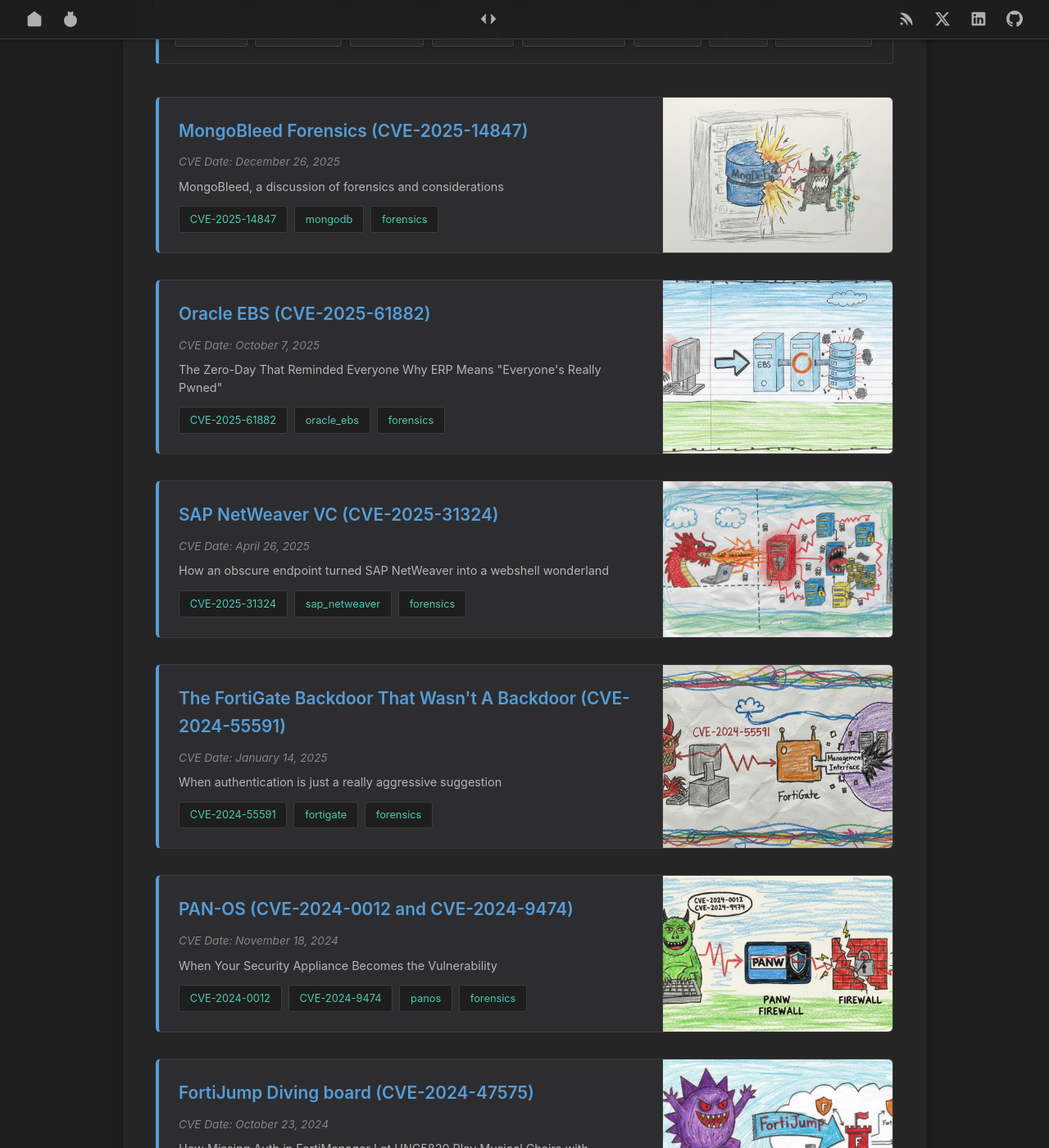
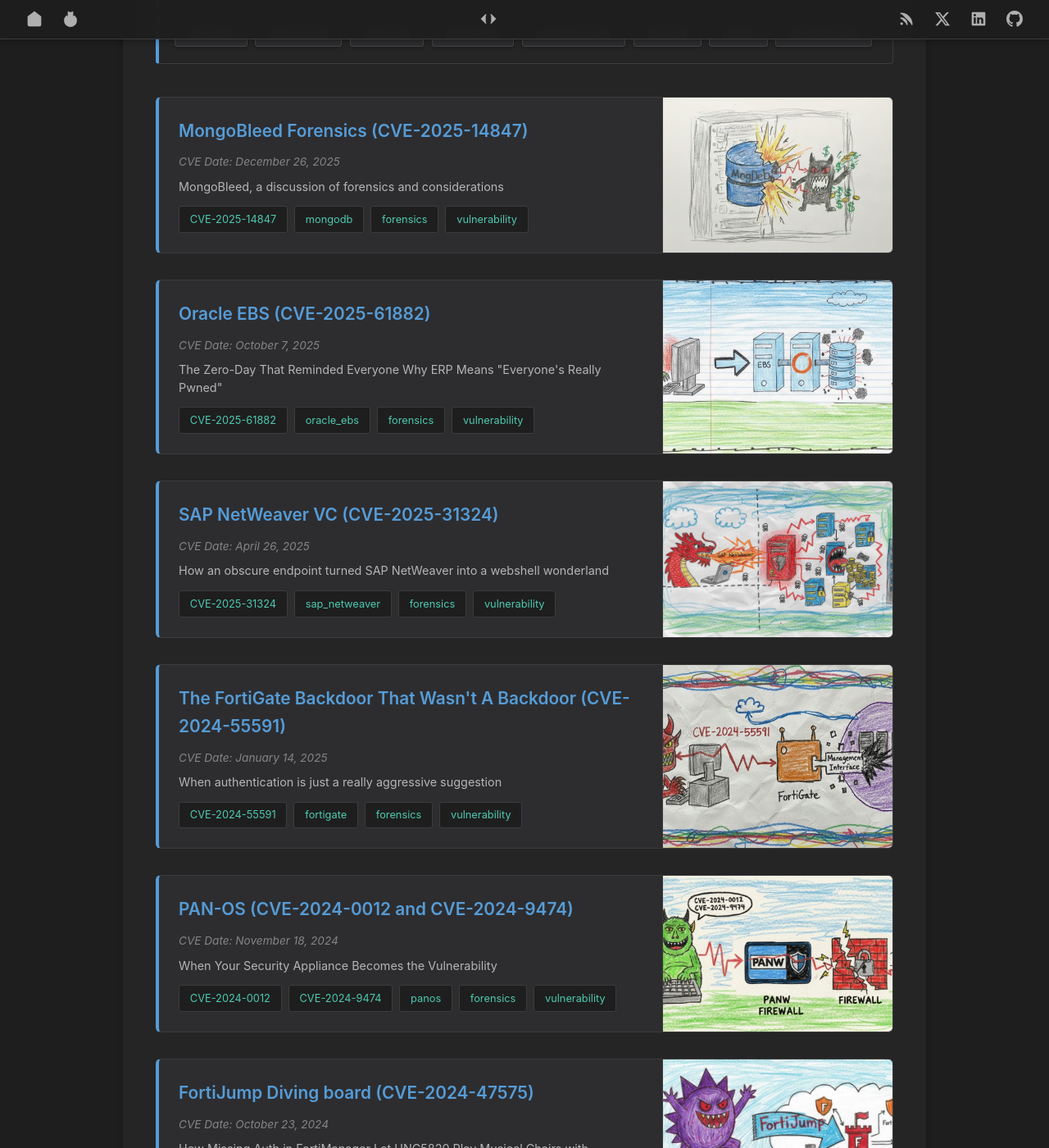
Before and after one commit to gottlabs/home, a Jekyll site: the page built from index.md, in a window 1280 px wide and 1400 px high, scrolled down 491 px. Shown: the whole window at 82% size. Built offline with Jekyll 4.4.1, drawn with Linux system fonts in a browser that asks for light colours.

Commit message:
Update index.md

```diff
--- a/index.md
+++ b/index.md
@@ -36,6 +36,7 @@ This site exists to publish research. Any resemblance to marketing is coincident
       <span class="tag" onclick="filterByTag('CVE-2025-14847')">CVE-2025-14847</span>
       <span class="tag" onclick="filterByTag('mongodb')">mongodb</span>
       <span class="tag" onclick="filterByTag('forensics')">forensics</span>
+      <span class="tag" onclick="filterByTag('vulnerability')">vulnerability</span>
     </div>
   </div>
   <div class="post-image">
@@ -52,6 +53,7 @@ This site exists to publish research. Any resemblance to marketing is coincident
       <span class="tag" onclick="filterByTag('CVE-2025-61882')">CVE-2025-61882</span>
       <span class="tag" onclick="filterByTag('oracle_ebs')">oracle_ebs</span>
       <span class="tag" onclick="filterByTag('forensics')">forensics</span>
+      <span class="tag" onclick="filterByTag('vulnerability')">vulnerability</span>
     </div>
   </div>
   <div class="post-image">
@@ -68,6 +70,7 @@ This site exists to publish research. Any resemblance to marketing is coincident
       <span class="tag" onclick="filterByTag('CVE-2025-31324')">CVE-2025-31324</span>
       <span class="tag" onclick="filterByTag('sap_netweaver')">sap_netweaver</span>
       <span class="tag" onclick="filterByTag('forensics')">forensics</span>
+      <span class="tag" onclick="filterByTag('vulnerability')">vulnerability</span>
     </div>
   </div>
   <div class="post-image">
@@ -84,6 +87,7 @@ This site exists to publish research. Any resemblance to marketing is coincident
       <span class="tag" onclick="filterByTag('CVE-2024-55591')">CVE-2024-55591</span>
       <span class="tag" onclick="filterByTag('fortigate')">fortigate</span>
       <span class="tag" onclick="filterByTag('forensics')">forensics</span>
+      <span class="tag" onclick="filterByTag('vulnerability')">vulnerability</span>
     </div>
   </div>
   <div class="post-image">
@@ -101,6 +105,7 @@ This site exists to publish research. Any resemblance to marketing is coincident
       <span class="tag" onclick="filterByTag('CVE-2024-9474')">CVE-2024-9474</span>
       <span class="tag" onclick="filterByTag('panos')">panos</span>
       <span class="tag" onclick="filterByTag('forensics')">forensics</span>
+      <span class="tag" onclick="filterByTag('vulnerability')">vulnerability</span>
     </div>
   </div>
   <div class="post-image">
@@ -117,6 +122,7 @@ This site exists to publish research. Any resemblance to marketing is coincident
       <span class="tag" onclick="filterByTag('CVE-2024-47575')">CVE-2024-47575</span>
       <span class="tag" onclick="filterByTag('fortigate')">fortigate</span>
       <span class="tag" onclick="filterByTag('forensics')">forensics</span>
+      <span class="tag" onclick="filterByTag('vulnerability')">vulnerability</span>
     </div>
   </div>
   <div class="post-image">
```
